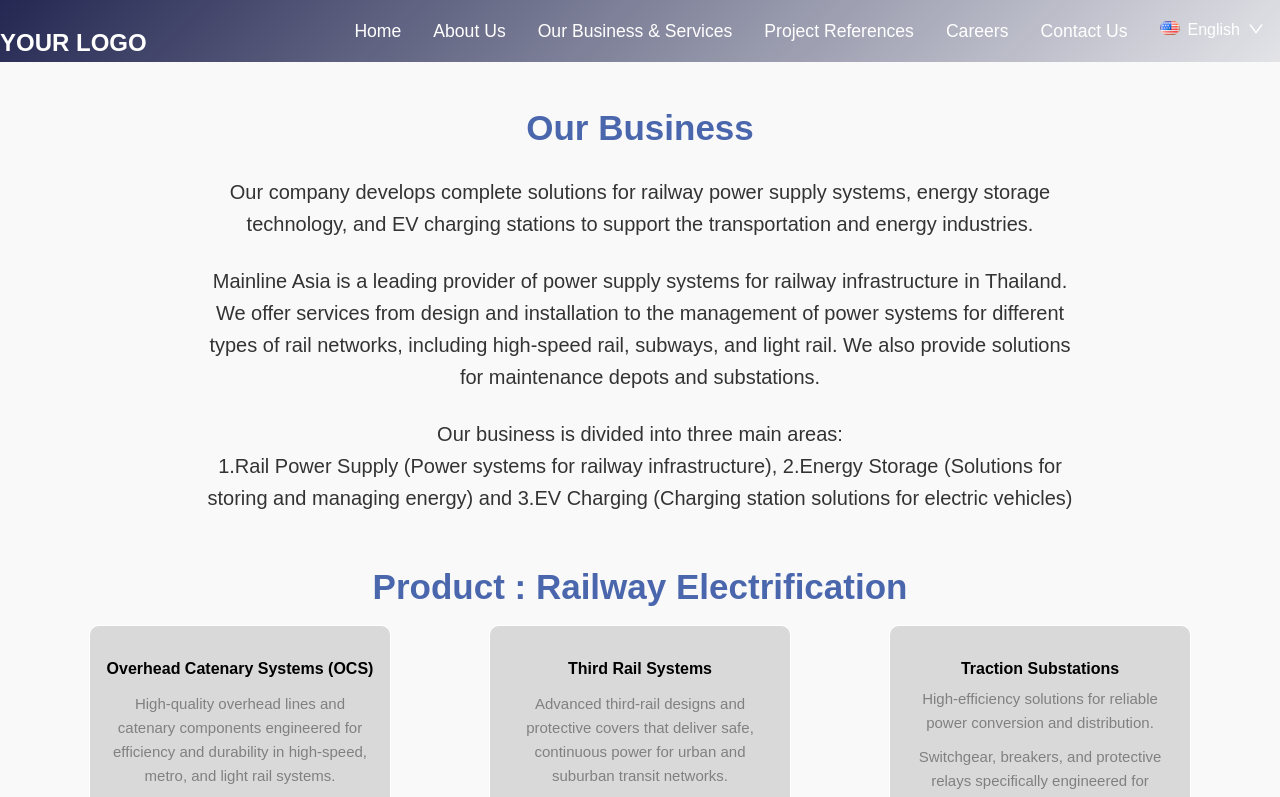
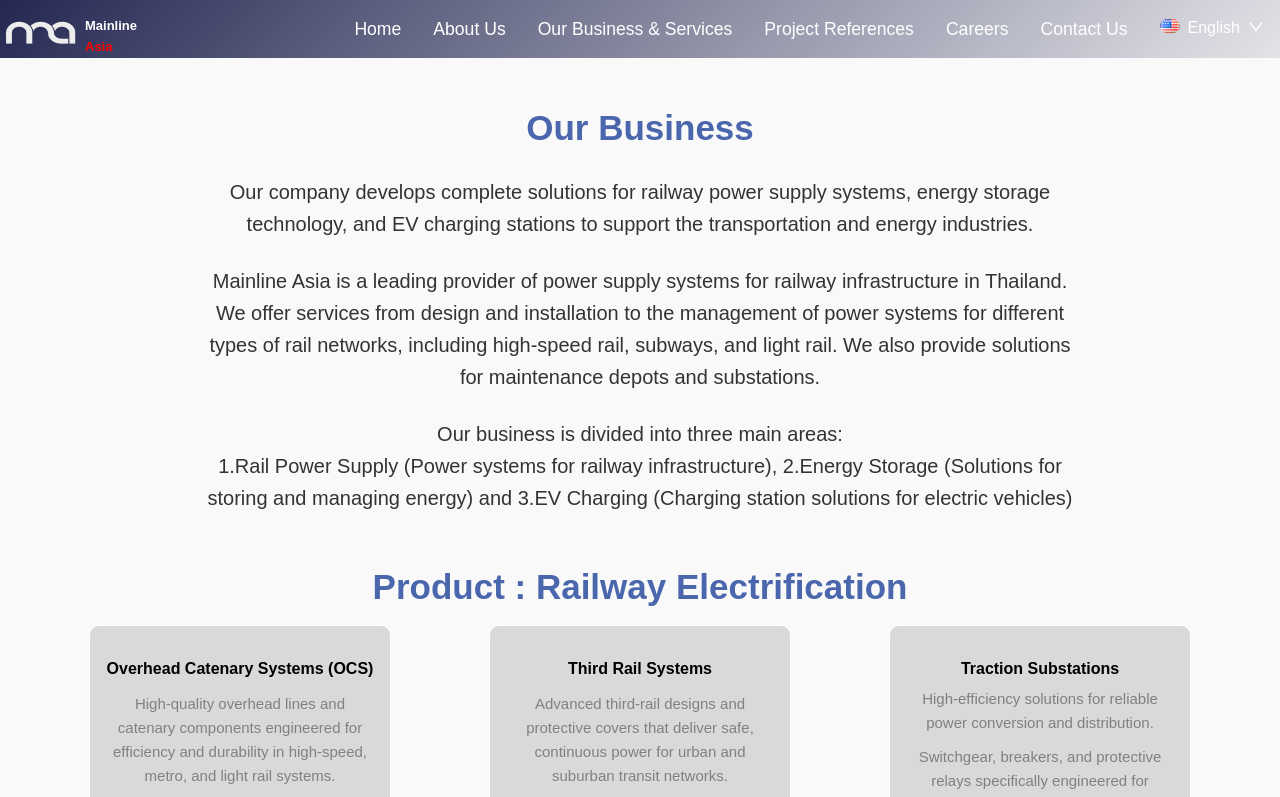
Before and after one commit to ChaipatCasP/ChaipatCasP-my-mainlineasia, a React (Create React App) app: page /business in a window 1280 px wide. Shown: the top 797 px of the page. Built offline with nearby package versions, Linux system fonts and the light colour scheme.

Commit message:
update 20250302 -6

```diff
--- a/src/components/Header.css
+++ b/src/components/Header.css
@@ -20,8 +20,9 @@
 }
 
 .navbar .logo {
-    font-size: 1.5rem;
     font-weight: bold;
+    display: flex;
+    flex-direction: row;
 }
 
 .navbar ul {
--- a/src/components/Header.js
+++ b/src/components/Header.js
@@ -3,6 +3,7 @@ import "./Header.css";
 import { useTranslation } from "react-i18next"; // หากใช้ i18next
 import LanguageToggle from "./LanguageToggle"
 import { Link } from "react-router-dom";
+import youlogo from "../assets/youlogo.png";
 
 const Header = () => {
   const [isMenuOpen, setMenuOpen] = useState(false);
@@ -19,24 +20,62 @@ const Header = () => {
 
   return (
     <nav className="navbar">
-      <div className="logo">YOUR LOGO</div>
+      <div className="logo"><Link to="/" style={{display:'flex',flexDirection:'row'}}>
+        <img src={youlogo} alt="bg" style={{ width: "80px", height: "30px" }} />
+
+        <div
+          style={{
+            display: "flex",
+            flexDirection: "column",
+            fontSize: "13px",
+            paddingLeft: "5px",
+          }}
+        >
+          <label>Mainline </label>
+          <label style={{ color: "red" }}> Asia</label>
+        </div>
+
+        </Link>
+      </div>
 
       <div className="menu-toggle" onClick={toggleMenu}>
         ☰
       </div>
       <ul className={`menu ${isMenuOpen ? "open" : ""}`}>
-
-      <li><Link to="/">{t("home")}</Link></li>
-        <li><Link onClick={toggleMenu} to="/about">{t("about")}</Link></li>
-        <li><Link onClick={toggleMenu} to="/business">{t("ourbusiness")}</Link></li>
-        <li><Link onClick={toggleMenu} to="/projects">{t("refprojects")}</Link></li>
-        <li><Link onClick={toggleMenu} to="/careers">{t("careers")}</Link></li>
-        <li><Link onClick={toggleMenu} to="/contact">{t("contact")}</Link></li>
-
-        <li style={{cursor:"pointer"}}>
-            <LanguageToggle changeLanguage={changeLanguage}/>
+        <li>
+          <Link onClick={toggleMenu} to="/">
+            {t("home")}
+          </Link>
+        </li>
+        <li>
+          <Link onClick={toggleMenu} to="/about">
+            {t("about")}
+          </Link>
+        </li>
+        <li>
+          <Link onClick={toggleMenu} to="/business">
+            {t("ourbusiness")}
+          </Link>
+        </li>
+        <li>
+          <Link onClick={toggleMenu} to="/projects">
+            {t("refprojects")}
+          </Link>
+        </li>
+        <li>
+          <Link onClick={toggleMenu} to="/careers">
+            {t("careers")}
+          </Link>
+        </li>
+        <li>
+          <Link onClick={toggleMenu} to="/contact">
+            {t("contact")}
+          </Link>
         </li>
 
+        <li style={{ cursor: "pointer" }}>
+          <LanguageToggle changeLanguage={changeLanguage} toggleMenu={toggleMenu}/>
+        </li>
       </ul>
       {/* ตัวสลับภาษา */}
     </nav>
--- a/src/components/LanguageToggle.js
+++ b/src/components/LanguageToggle.js
@@ -4,7 +4,7 @@ import { DownOutlined } from "@ant-design/icons";
 import img_en from "../assets/us.png";
 import img_th from "../assets/th.png";
 
-const LanguageToggle = ({ changeLanguage }) => {
+const LanguageToggle = ({ changeLanguage,toggleMenu }) => {
   const [selectedLang, setSelectedLang] = useState("en");
 
   const languages = [
@@ -15,6 +15,7 @@ const LanguageToggle = ({ changeLanguage }) => {
   const handleMenuClick = (e) => {
     setSelectedLang(e.key);
     changeLanguage(e.key);
+    toggleMenu();
   };
 
   const menu = (
--- a/src/pages/Home.css
+++ b/src/pages/Home.css
@@ -39,12 +39,15 @@
   .home-aboutus-container {
     position: relative;
     width: 100%;
+    height: auto !important;
+    min-height: fit-content;
     overflow: hidden;
     display: flex;
     align-items: center;
     justify-content: center;
     transition: background 0.3s ease-in-out;
     background: linear-gradient(135deg, rgba(36, 40, 82, 1), rgba(36, 40, 82, 0.1));
+    padding: 20px 0 0 0;
   }
 
   .home-aboutus-image {
@@ -57,7 +60,7 @@
   }
 
   .home-aboutus-container .aboutus-text {
-    position: absolute;
+    /* position: absolute; */
     color: white;
     text-align: center;
     border-radius: 10px;
@@ -95,3 +98,101 @@
     font-size: 16px;
     font-weight: 400;
   }
+
+  /* ####################################################################################################################### */
+
+  @media (max-width: 768px) {
+
+    .home{
+      background: linear-gradient(135deg, rgba(36, 40, 82, 1), rgba(36, 40, 82, 0.1));
+      width: 100%;
+    }
+
+    .hero {
+        position: relative;
+        display: flex;
+        align-items: center;
+        justify-content: center;
+      }
+
+      .hero-text {
+        position: absolute;
+        color: white;
+        text-align: center;
+        font-size: 20px;
+        background: rgba(0, 0, 0, 0.5);
+        margin-top: 25px;
+        padding-top: 5px;
+        padding-bottom: 5px;
+        border-radius: 10px;
+        width: 100%;
+      }
+
+
+      .hero-image {
+        width: 100%;
+        height: 100%;
+      }
+
+
+      .home-aboutus-container {
+        display: flex;
+        flex-direction: column;
+        align-items: stretch;
+        flex-direction: column;
+        align-items: stretch;
+        justify-content: center;
+        transition: background 0.3s ease-in-out;
+        background: linear-gradient(135deg, rgba(36, 40, 82, 1), rgba(36, 40, 82, 0.1));
+        padding: 20px 0 0 0;
+      }
+
+      .home-aboutus-image {
+        width: 100%;
+        height: auto;
+        opacity: 0.5;
+        mix-blend-mode: overlay;
+        transition: opacity 0.3s ease-in-out;
+
+      }
+
+      .home-aboutus-container .aboutus-text {
+        color: white;
+        text-align: center;
+        border-radius: 10px;
+        width: 100%;
+        font-size: 10px;
+      }
+
+      .home-aboutus-items {
+        display: flex;
+        flex-wrap: wrap;
+        justify-content: center;
+      }
+
+      .home-aboutus-item {
+        border: solid 1px;
+        width: 90%;
+        max-width: 300px;
+        height: auto;
+        margin-bottom: 20px;
+      }
+
+    .home-aboutus-item .border-header {
+      border: solid 1px;
+      height: 45px;
+      padding-top: 25px;
+      padding: 25px 20px 0 20px;
+    }
+
+
+      .home-aboutus-item-header{
+        font-size: 15px;
+        font-weight: 700;
+      }
+
+      .home-aboutus-item-footer{
+        font-size: 10px;
+        font-weight: 400;
+      }
+  }
--- a/src/pages/Home.js
+++ b/src/pages/Home.js
@@ -5,7 +5,7 @@ import { useTranslation } from "react-i18next"; // หากใช้ i18next
 
 import "./Home.css";
 import Train from "../assets/images/Train.png";
-import bg2 from "../assets/images/Train.png";
+// import bg2 from "../assets/images/Train.png";
 
 import vector1 from "../assets/images/Vector-1.png";
 import vector2 from "../assets/images/Vector-2.png";
@@ -25,12 +25,13 @@ const Home = () => {
         <img src={Train} alt="bg" className="hero-image" />
 
         <div className="hero-text">
-          <h1>{t("hometxtbanner")}</h1>
+          <label>{t("hometxtbanner")}</label>
         </div>
       </div>
 
       <div className="home-aboutus-container">
-        <img src={bg2} alt="bg" className="home-aboutus-image" />
+        {/* <img src={bg2} alt="bg" className="home-aboutus-image" /> */}
+
         <div className="aboutus-text">
           <div style={{ display: "flex" }}>
             <div style={{ width: "40%" }}>
```
Also changed, not shown: src/assets/youlogo.png (added).
